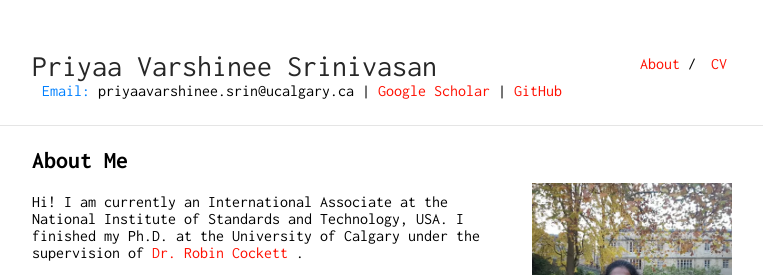
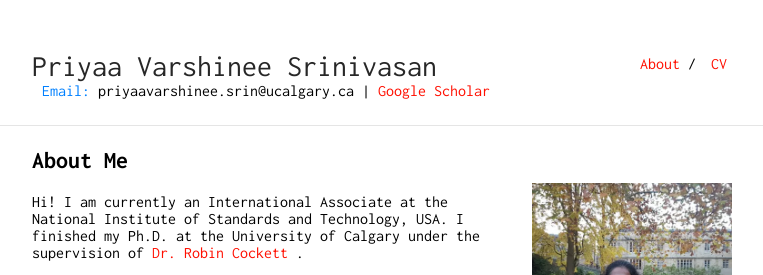
Before and after one commit to priyaasrini/priyaasrini.github.io, a Jekyll site: the page built from index.md, in a window 1280 px wide. Shown: the top 275 px of the page, without its empty margins (258-1021 px from the left). Built offline with Jekyll 4.4.1, drawn with Linux system fonts in a browser that asks for light colours; our own code applies the rules of GitHub Pages for plain Markdown files.

Commit message:
Pullleft

```diff
--- a/_layouts/default.html
+++ b/_layouts/default.html
@@ -75,7 +75,7 @@
             </ul>
             <br>
             <span class="alignable pull-left nav-list"><span id="sideheading">Email:</span> priyaavarshinee.srin@ucalgary.ca | <a href="https://scholar.google.ca/citations?hl=en&user=Ue7tYysAAAAJ"> Google Scholar </a>
-            | <a href="https://github.com/priyaasrini"> GitHub</a> </span>
+             </span>
         </div>
         <div style="clear:both"></div>
         <hr>
```
